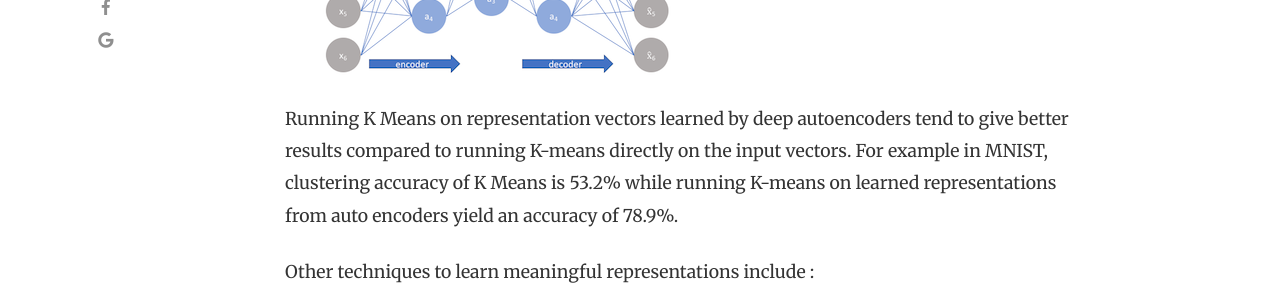
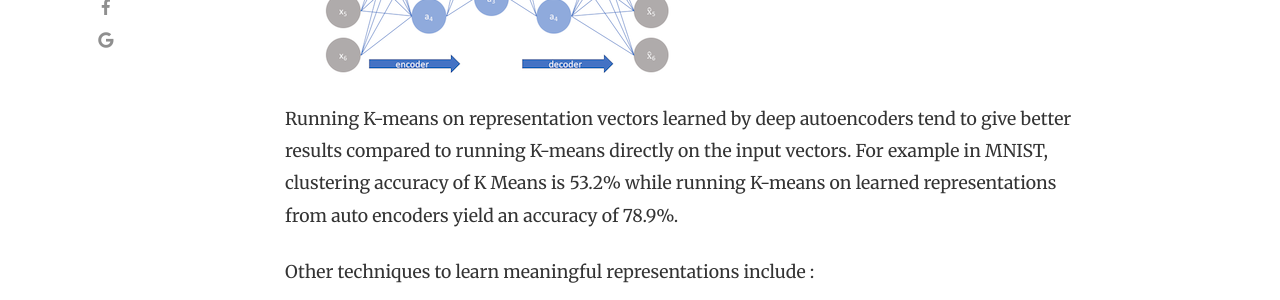
Before and after one commit to divamgupta/divamgupta.github.io, a Jekyll site: the page built from _posts/2019-03-08-an-overview-of-deep-learning-based-clustering-techniques.md, in a window 1280 px wide and 900 px high, scrolled down 2029 px. Shown: the part 152-452 px from the top of the window. Built offline with Jekyll 4.4.1, drawn with Linux system fonts in a browser that asks for light colours; nearby versions of some CDN libraries; comment, search, counter and statistics services are not loaded; some of the changed text lies outside the part shown.

Commit message:
added more

```diff
--- a/_config.yml
+++ b/_config.yml
@@ -18,7 +18,7 @@
     email: guptadivam@gmail.com
     web: https://www.divamgupta.com
     twitter: https://twitter.com/divamgupta
-    description: "I am a Research Fellow Microsoft Research (MSR) India working on deep learning based unsupervised learning algorithms. My research interests lie broadly in applied machine learning, computer vision and natural language processing."
+    description: "I am a Research Fellow at Microsoft Research (MSR) working on deep learning based unsupervised learning algorithms. My research interests lie broadly in applied machine learning, computer vision and natural language processing."
 
 # Plugins
 plugins:
--- a/_posts/2019-03-08-an-overview-of-deep-learning-based-clustering-techniques.md
+++ b/_posts/2019-03-08-an-overview-of-deep-learning-based-clustering-techniques.md
@@ -1,6 +1,6 @@
 ---
 layout: post
-title:  "An overview of Deep Learning based Clustering Techniques"
+title:  "An Overview of Deep Learning Based Clustering Techniques"
 author: divam
 categories: [ unsupervised-learning ]
 comments: false
@@ -25,7 +25,7 @@
 
 ![]({{ site.baseurl }}/assets/images/posts/deep_cluster/ae.png)
 
-Running K Means on representation vectors learned by deep autoencoders tend to give better results compared to running K-means directly on the input vectors. For example in MNIST, clustering accuracy of K Means is 53.2% while running K-means on learned representations from auto encoders yield an accuracy of 78.9%.
+Running K-means on representation vectors learned by deep autoencoders tend to give better results compared to running K-means directly on the input vectors. For example in MNIST, clustering accuracy of K Means is 53.2% while running K-means on learned representations from auto encoders yield an accuracy of 78.9%.
 
 Other techniques to learn meaningful representations include :
 
```
